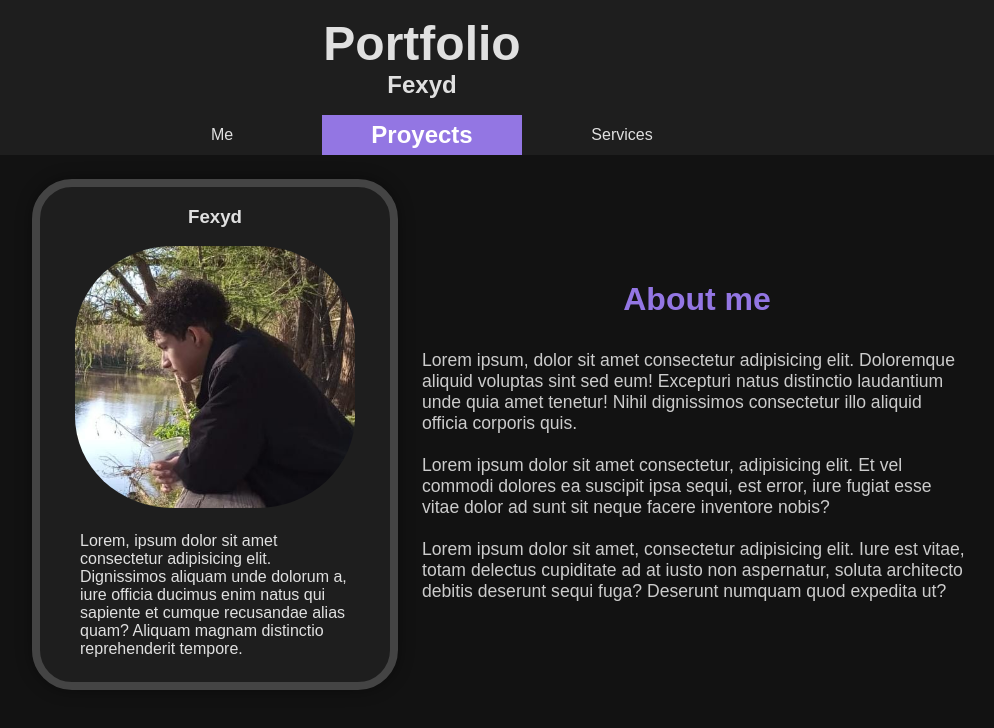
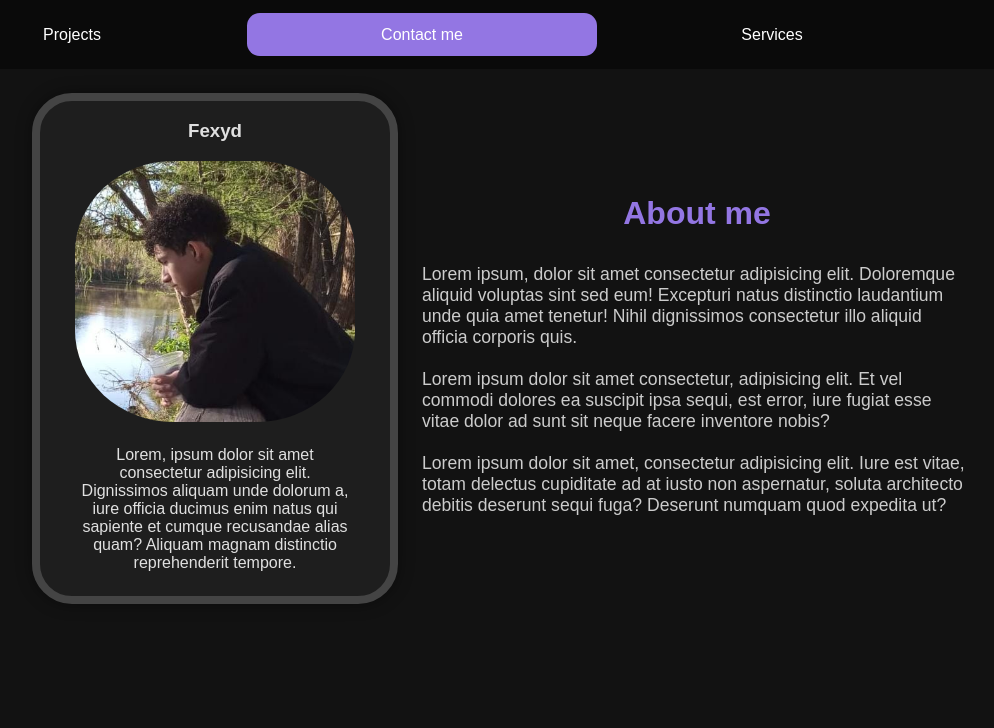
Before and after one commit to Fexyd/Portfolio-VidGameDev, a plain HTML site: page PortFolio-VidGamedev/index.html in a window 1280 px wide. Shown: the whole page, without its empty margins (218-1212 px from the left). Drawn offline with Linux system fonts and the light colour scheme.

Commit message:
main- v0.0.05 {Cambio a la barra de navegacion, mas elegante}

```diff
--- a/PortFolio-VidGamedev/index.html
+++ b/PortFolio-VidGamedev/index.html
@@ -10,34 +10,18 @@
     <body>
         <header class="header">
 
-            <section class="header__section">
-                <h1 class="header__title title--main">Portfolio</h1>
-                <h2 class="header__title title--name">Fexyd</h2>
-            </section>
-
-            <nav class="header__nav">
-                <ul class="header__ul">
-
-                    <li class="header__item-li">
-                        <a class="header__link " href="">Me</a>
-                    </li>
-
-                    <li class="header__item-li item-li--main">
-                        <a class="header__link link--main" href="">Proyects</a>
-                    </li>
-
-                    <li class="header__item-li">
-                        <a class="header__link " href="">Services</a>
-                    </li>
-
-                </ul>
+            <nav class="header__grid">
+                <article class="header-grid__item"><a href="">Projects</a></article>
+                <article class="header-grid__item item--contactMe"><a href="">Contact me</a></article>
+                <article class="header-grid__item"><a href="">Services</a></article>
             </nav>
 
         </header>
         <main>
             <div class="main__grid">
 
-                <section class="main-grid__aboutMe">
+                <section class="main-grid__aboutMe"> <!--ABOUT ME SECTION-->
+
 
                     <article class="aboutMe__card"> <!--FOTO DE PRESENTACION + NOMBRE -->
                         <h3>Fexyd</h3>
@@ -62,10 +46,13 @@
                         </p>
                     </article>
 
+
                 </section>
 
-                <section class="main-grid__Projects">
+                <section class="main-grid__projects">
+                    <section class="projects__main-grid">
 
+                    </section>
                 </section>
 
                 <section class="main-grid__services">
--- a/PortFolio-VidGamedev/styles/main.css
+++ b/PortFolio-VidGamedev/styles/main.css
@@ -20,90 +20,53 @@ body {
 Principal - header
 ----------------------------
 */
-.header {
-    background-color: #1e1e1e;
+
+.header__grid {
+    display: grid;
+    grid-template-columns: repeat(3, minmax(200px, 350px));
+    align-items: center;
+    justify-content: center;
     width: 100%;
-    display: flex;
-    flex-direction: column;
-    align-items: center;
+    background-color: #0a0a0a;
 }
 
-.header__title {
-    color: #e0e0e0;
-    text-align: center;
-}
-
-.title--main {
-    font-size: 3rem;
-    margin-top: 1rem;
-}
-
-/*
-----------------------------
-Barra de navegacion
-----------------------------
-*/
-.header__nav {
-    margin-top: 1rem;
-    width: 100%;
-    background-color: #1e1e1e;
-}
-
-.header__ul {
-    width: 100%;
-    max-width: 5000px;
-    list-style: none;
-    display: flex;
-    margin: 0;
-    padding: 0;
-    justify-content: center;
-    flex-wrap: wrap;
-}
-
-.header__item-li {
-    flex: 1 2 100px;
-    text-align: center;
-    height: 2.5rem;
-    max-width: 12.5rem;
-    min-width: 6.5rem;
-}
-
-.item-li--main {
-    flex: 2 1 100px;
-    min-width: 6.5rem;
-}
-
-.header__link {
-    color: #e0e0e0;
-    background-color: #1e1e1e;
-    text-decoration: none;
+.header-grid__item {
+    background-color: #0a0a0a;
+    margin: 0.6rem 0;
     display: flex;
     align-items: center;
     justify-content: center;
-    width: 100%;
-    height: 100%;
-    transition: background-color .15s ease;
 }
 
-.header__link:hover {
-    background-color: #2a2a2a;
+.header-grid__item a {
+    display: inline-block;
+    text-decoration: none;
+    color: #fff;
+    width: 100%;
+    padding: 1rem;
+    text-align: center;
+    justify-self: center;
+    align-self: center;
+    border-radius: 1rem;
+    transition: transform .3s ease;
 }
 
-/* Boton principal - SOLO cambio de colores */
-.link--main {
-    background-color: #9376e3; /* Morado azulado (tipo Visual Studio Code) */
-    color: #fff;
-    font-weight: 600;
-    font-size: 1.5rem;
-    transition: transform .3s ease, color .3s ease;
-
+.header-grid__item a:hover {
+    background-color: #0f0f0f;
+    transform: scale(0.95);
 }
 
-.link--main:hover {
-    background-color: #50359c; /* Hover: un poco más oscuro */
-    color: #cdbaff;
-    transform: translate(0, -0.25rem);
+.item--contactMe a {
+    background-color: #9376e3;
+    padding: 0.8rem;
+    border-radius: 0.8rem;
+    transition: transform .4s ease, font-size .5s ease;
+}
 
+.item--contactMe a:hover {
+    background-color: #36226b;
+    transform: scale(1.030);
+    font-size: 1.2rem;
 }
 
 /*
@@ -117,6 +80,8 @@ MAIN SECTION
     box-sizing: border-box;
 }
 
+
+/*========ABOUT ME SECTION========*/
 .main-grid__aboutMe {
     display: grid;
     grid-template-columns: repeat(2, minmax(200px, 2fr));
@@ -147,6 +112,7 @@ MAIN SECTION
 
 .aboutMe__card p {
     display: inline-block;
+    text-align: center;
     margin: 1.5rem 2.5rem;
     font-size: 1em;
 }
@@ -178,12 +144,30 @@ MAIN SECTION
     color: #9376e3; /* Color morado del tema */
 }
 
+
+/*========PROJECTS SECTION========*/
+.main-grid__projects{
+    background: linear-gradient(to bottom, transparent 0%, #0a0a0a 30%, #0a0a0a 70%, transparent 100%
+);
+
+}
+
+.projects__div {
+    height: 1500px;
+}
+
+
+
 /*
 ==============================================================================
 RESPONSIVE
 ==============================================================================
 */
 @media screen and (max-width: 780px) {
+    .header__grid {
+        grid-template-columns: repeat(3, minmax(150px, 1fr));
+    }
+
     .main-grid__aboutMe {
         grid-template-columns: 1fr;
         grid-auto-columns: 1fr;
```
